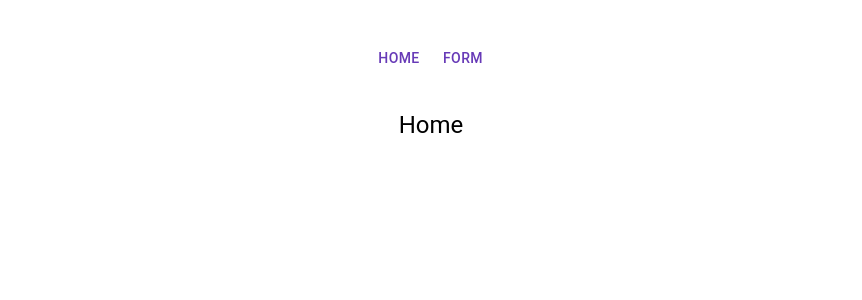
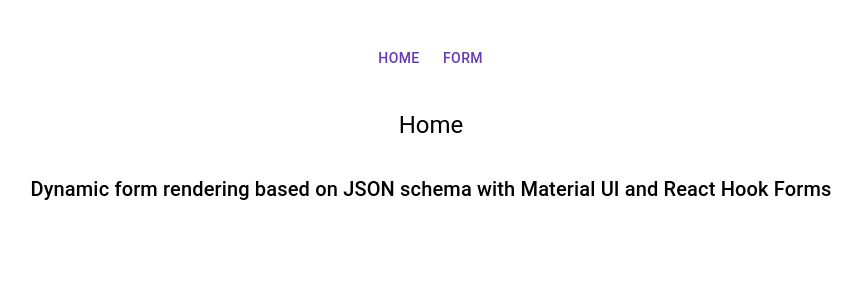
Before and after one commit to aurorascharff/react-dynamic-forms, a React (Vite) app: page / in a window 1280 px wide. Shown: the top 300 px of the page, without its empty margins (209-1071 px from the left). Built offline with nearby package versions, Linux system fonts and the light colour scheme.

Commit message:
add title

```diff
--- a/src/pages/HomePage.tsx
+++ b/src/pages/HomePage.tsx
@@ -1,12 +1,17 @@
-import { Typography } from '@mui/material';
+import { Box, Typography } from '@mui/material';
 import React from 'react';
 
 export default function HomePage() {
   return (
     <div className="page-container">
-      <Typography variant="h5" component="h1" sx={{ mb: '2rem' }}>
-        Home
-      </Typography>
+      <Box>
+        <Typography variant="h5" component="h1" sx={{ mb: '2rem' }}>
+          Home
+        </Typography>
+        <Typography variant="h6" component="h2" sx={{ mb: '2rem' }}>
+          Dynamic form rendering based on JSON schema with Material UI and React Hook Forms
+        </Typography>
+      </Box>
     </div>
   );
 }
```
